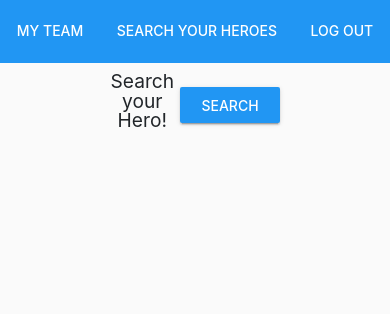
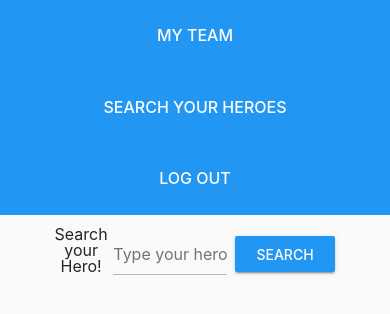
Before and after one commit to Mugenmatt/alkemy-challenge-test, a React (Create React App) app: page /search in a window 390 px wide. Shown: the top 314 px of the page. Built offline with nearby package versions, Linux system fonts and the light colour scheme; sample sign-in values are in the browser's storage.

Commit message:
Mediaqueries

```diff
--- a/src/components/Header/Header.js
+++ b/src/components/Header/Header.js
@@ -2,6 +2,7 @@ import React, {useContext} from 'react';
 import HeroesContext from '../../context/HeroesContext';
 import {Link} from 'react-router-dom'
 import './index.css'
+
 const Header = () => {
     const context = useContext(HeroesContext);
     const {handleLogout} = context;
--- a/src/components/Header/index.css
+++ b/src/components/Header/index.css
@@ -7,3 +7,49 @@
 .nav-link {
     cursor: pointer;
 }
+
+/* IPAD PRO */
+@media screen and (max-width:1200px) {
+    .menu {
+
+    }
+}
+
+/* IPAD PRO */
+@media screen and (max-width:1024px) and (max-height: 1366px) {
+    .menu {
+
+    }
+}
+
+/* NEXUS 10 */
+@media screen and (max-width:800px) and (max-height: 1280px) {
+    .menu {
+        /* width: 56vw; */
+        display: flex;
+        flex-direction: column;
+    }
+    .nav-link {
+        font-size: 1em !important;
+    }
+}
+
+/* Blackberry Playbook  */
+@media screen and (max-width: 600px) and (max-height: 1024px) {
+    .menu {
+        /* width: 56vw; */
+    }
+    .nav-link {
+        font-size: 1em !important;
+    }
+}
+
+/* Iphone X */
+@media screen and (max-width: 375px) and (max-height: 812px) {
+    .menu {
+        /* width: 100vw; */
+    }
+    .nav-link {
+        font-size: 0.7em !important;
+    }
+}
--- a/src/components/Login/Form/index.css
+++ b/src/components/Login/Form/index.css
@@ -1,5 +1,5 @@
 .form {
-    width: 600px;
+    width: 80%;
     margin: 10% auto;
     padding: 2%;
     border: 1px solid #000;
@@ -21,8 +21,28 @@
     margin-bottom: 5%;
 }
 
-.errorInput {
-    color: red;
-    margin: 0;
-    padding: 0;
+/* IPAD PRO */
+@media screen and (max-width:1200px) {
+
 }
+
+/* IPAD PRO */
+@media screen and (max-width:1024px) and (max-height: 1366px) {
+
+}
+
+/* NEXUS 10 */
+@media screen and (max-width:800px) and (max-height: 1280px) {
+
+}
+
+/* Blackberry Playbook  */
+@media screen and (max-width: 600px) and (max-height: 1024px) {
+    .form {
+    }
+}
+
+/* Iphone X */
+@media screen and (max-width: 375px) and (max-height: 812px) {
+
+}
--- a/src/components/SearchHero/CardContainer/index.css
+++ b/src/components/SearchHero/CardContainer/index.css
@@ -10,3 +10,35 @@
     justify-content: center;
     align-items: flex-start;
 }
+
+
+@media screen and (max-width:1200px) {
+    .containerSearch {
+        width: 100%;
+        grid-template-columns: repeat(3, 1fr);
+    }
+}
+
+/* IPAD PRO */
+@media screen and (max-width:1024px) and (max-height: 1366px) {
+    .containerSearch {
+        grid-template-columns: repeat(2, 1fr);
+    }
+}
+
+/* NEXUS 10 */
+@media screen and (max-width:800px) and (max-height: 1280px) {
+
+}
+
+/* Blackberry Playbook  */
+@media screen and (max-width: 600px) and (max-height: 1024px) {
+    .containerSearch {
+        grid-template-columns: repeat(1, 1fr);
+    }
+}
+
+/* Iphone X */
+@media screen and (max-width: 375px) and (max-height: 812px) {
+
+}
--- a/src/components/Team/CardContainer/index.css
+++ b/src/components/Team/CardContainer/index.css
@@ -17,3 +17,37 @@
     width: 100%;
     text-align: center;
 }
+
+@media screen and (max-width:1200px) {
+    .containerTeam {
+        width: 100%;
+        grid-template-columns: repeat(3, 1fr);
+    }
+}
+
+/* IPAD PRO */
+@media screen and (max-width:1024px) and (max-height: 1366px) {
+    .containerTeam {
+        grid-template-columns: repeat(2, 1fr);
+    }
+}
+
+/* NEXUS 10 */
+@media screen and (max-width:800px) and (max-height: 1280px) {
+
+}
+
+/* Blackberry Playbook  */
+@media screen and (max-width: 600px) and (max-height: 1024px) {
+    .containerTeam {
+        grid-template-columns: repeat(1, 1fr);
+        margin-bottom: 30%;
+    }
+}
+
+/* Iphone X */
+@media screen and (max-width: 375px) and (max-height: 812px) {
+    .containerTeam {
+        margin-bottom: 50%;
+    }
+}
--- a/src/pages/SearchHero/index.css
+++ b/src/pages/SearchHero/index.css
@@ -32,6 +32,7 @@
 }
 
 .searchInput {
+    width: 100%;
     display: inline-block;
 }
 
@@ -44,3 +45,61 @@
     margin: auto;
     margin-left: 3%;
 }
+
+@media screen and (max-width:1200px) {
+    .searchForm {
+        width: 50%;
+    }
+    .searchLabel {
+        width: 35%;
+    }
+}
+
+/* IPAD PRO */
+@media screen and (max-width:1024px) and (max-height: 1366px) {
+    .formContainer {
+        width: 70%;
+    }
+    .searchForm {
+        width: 80%;
+    }
+    .searchLabel {
+        width: 30%;
+    }
+}
+
+/* NEXUS 10 */
+@media screen and (max-width:800px) and (max-height: 1280px) {
+    .formContainer {
+        width: 70%;
+    }
+    .searchForm {
+        width: 80%;
+    }
+    .searchLabel {
+        width: 30%;
+    }
+}
+
+/* Blackberry Playbook  */
+@media screen and (max-width: 600px) and (max-height: 1024px) {
+    .formContainer {
+        width: 100%;
+    }
+    .searchForm {
+        width: 80%;
+    }
+    .searchLabel {
+        width: 30%;
+        font-size: 1em;
+    }
+    .formContainer {
+        width: 90%;
+        margin-bottom: 6%;
+    }
+}
+
+/* Iphone X */
+@media screen and (max-width: 375px) and (max-height: 812px) {
+
+}
```
Also changed, not shown: src/components/Card/index.css (added, +29 -0 lines).
